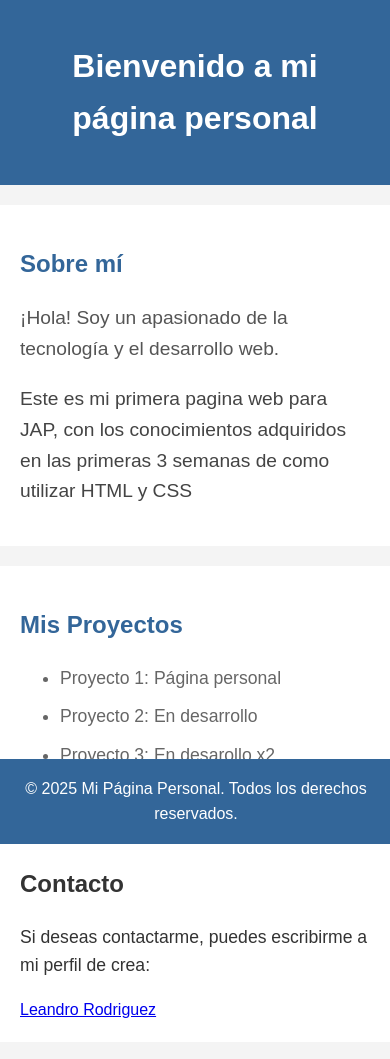
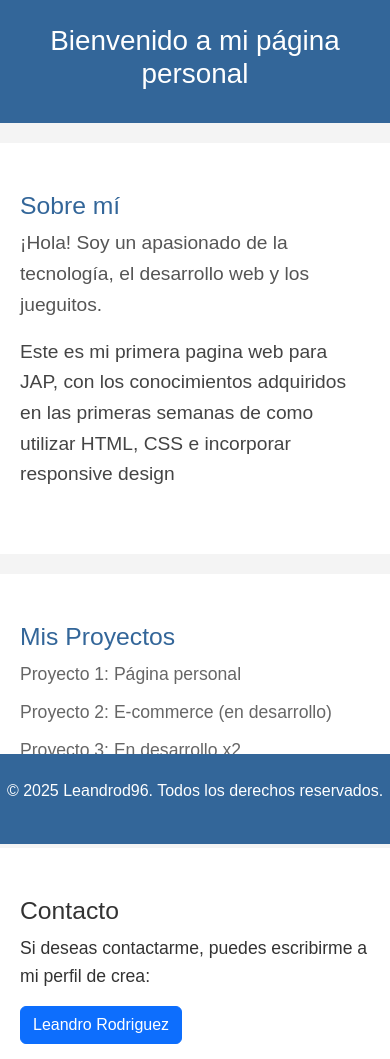
Before and after one commit to LeandroRod96/LeandroRod96.github.io, a plain HTML site: page Portafolio Web/web.html in a window 390 px wide. Shown: the top 1059 px of the page. Drawn offline with nearby package versions, Linux system fonts and the light colour scheme; grey boxes are pictures that could not be loaded.

Commit message:
Diseño responsivo

```diff
--- a/Portafolio Web/estilos.css
+++ b/Portafolio Web/estilos.css
@@ -21,6 +21,8 @@ body {
     padding: 20px;
     background-color: #fff;
     margin: 20px 0;
+    max-width: 1550px;
+
 }
 
 #informacion h2 {
@@ -44,6 +46,7 @@ body {
     background-color: #fff;
     padding: 20px;
     margin: 20px 0;
+    max-width: 1550px;
 }
 
 #proyectos h2 {
@@ -61,6 +64,7 @@ body {
     background-color: #fff;
     padding: 20px;
     margin: 20px 0;
+    max-width: 1550px;
 }
 
 #contacto .contacto-info {
@@ -73,10 +77,14 @@ body {
 
 img {
     max-width: 100%;
-    height: auto;
+    height: 300px;
+    width: 300px;
+    margin-bottom: 50px;
 }
 
-
+.video-container {
+    margin-bottom: 1000px;
+}
 
 #pie {
     background-color: #336699;
@@ -86,4 +94,6 @@ img {
     position: fixed;
     width: 100%;
     bottom: 0;
+
+
 }
--- a/Portafolio Web/web.html
+++ b/Portafolio Web/web.html
@@ -4,40 +4,50 @@
     <meta charset="UTF-8">
     <meta name="viewport" content="width=device-width, initial-scale=1.0">
     <title>Mi Portafolio Web</title>
+    <link href="https://cdn.jsdelivr.net/npm/bootstrap@5.3.3/dist/css/bootstrap.min.css" rel="stylesheet">
     <link rel="stylesheet" href="estilos.css">
 </head>
 <body>
 
-    <header id="cabecera">
+    <header id="cabecera" class="text-center py-4">
         <h1>Bienvenido a mi página personal</h1>
     </header>
 
-    <section id="informacion">
+    <section id="informacion" class="container py-5">
         <h2>Sobre mí</h2>
-        <p class="introduccion">¡Hola! Soy un apasionado de la tecnología y el desarrollo web.</p>
-        <p class="experiencia">Este es mi primera pagina web para JAP, con los conocimientos adquiridos en las primeras 3 semanas de como utilizar HTML y CSS</p>
+        <p class="introduccion">¡Hola! Soy un apasionado de la tecnología, el desarrollo web y los jueguitos.</p>
+        <p class="experiencia">Este es mi primera pagina web para JAP, con los conocimientos adquiridos en las primeras semanas de como utilizar HTML, CSS e incorporar responsive design</p>
     </section>
 
-    <section id="proyectos">
+    <section id="proyectos" class="container py-5">
         <h2>Mis Proyectos</h2>
-        <ul>
+        <ul class="list-unstyled">
             <li class="proyecto">Proyecto 1: Página personal</li>
-            <li class="proyecto">Proyecto 2: En desarrollo</li>
-            <li class="proyecto">Proyecto 3: En desarollo x2</li>
+            <li class="proyecto">Proyecto 2: E-commerce (en desarrollo)</li>
+            <li class="proyecto">Proyecto 3: En desarrollo x2</li>
         </ul>
     </section>
 
-    <section id="contacto">
+    <section id="contacto" class="container py-5">
         <h2>Contacto</h2>
-        <p class="contacto-info">Si deseas contactarme, puedes escribirme a mi perfil de crea: </p> <a href="https://jovenesaprogramar.schoology.com/user/104790012/info">Leandro Rodriguez </a> </a>
+        <p class="contacto-info">Si deseas contactarme, puedes escribirme a mi perfil de crea:</p>
+        <a href="https://jovenesaprogramar.schoology.com/user/104790012/info" class="btn btn-primary">Leandro Rodriguez</a>
     </section>
 
-    <footer id="pie">
-        <p>© 2025 Mi Página Personal. Todos los derechos reservados.</p>
+    <div class="container text-center py-3">
+        <img src="https://media1.tenor.com/m/1W4R6ZgpcVsAAAAd/ricardofort-dancing.gif" alt="GIF divertido" class="img-fluid">
+
+    </div>
+
+        <div class="container text-center py-3" style="margin-bottom: 300px;">
+        <iframe width="auto" height="auto" src="https://www.youtube.com/embed/PGNiXGX2nLU" frameborder="0" allow="accelerometer; autoplay; encrypted-media; gyroscope; picture-in-picture" allowfullscreen></iframe>
+    </div>
+
+
+    <footer id="pie" class="text-center py-4">
+        <p>© 2025 Leandrod96. Todos los derechos reservados.</p>
     </footer>
 
- <div class="contenedor">
-    <img src="https://media1.tenor.com/m/1W4R6ZgpcVsAAAAd/ricardofort-dancing.gif" alt="GIF divertido"> </div>
-
+    <script src="https://cdn.jsdelivr.net/npm/bootstrap@5.3.3/dist/js/bootstrap.bundle.min.js"></script>
 </body>
 </html>
```
